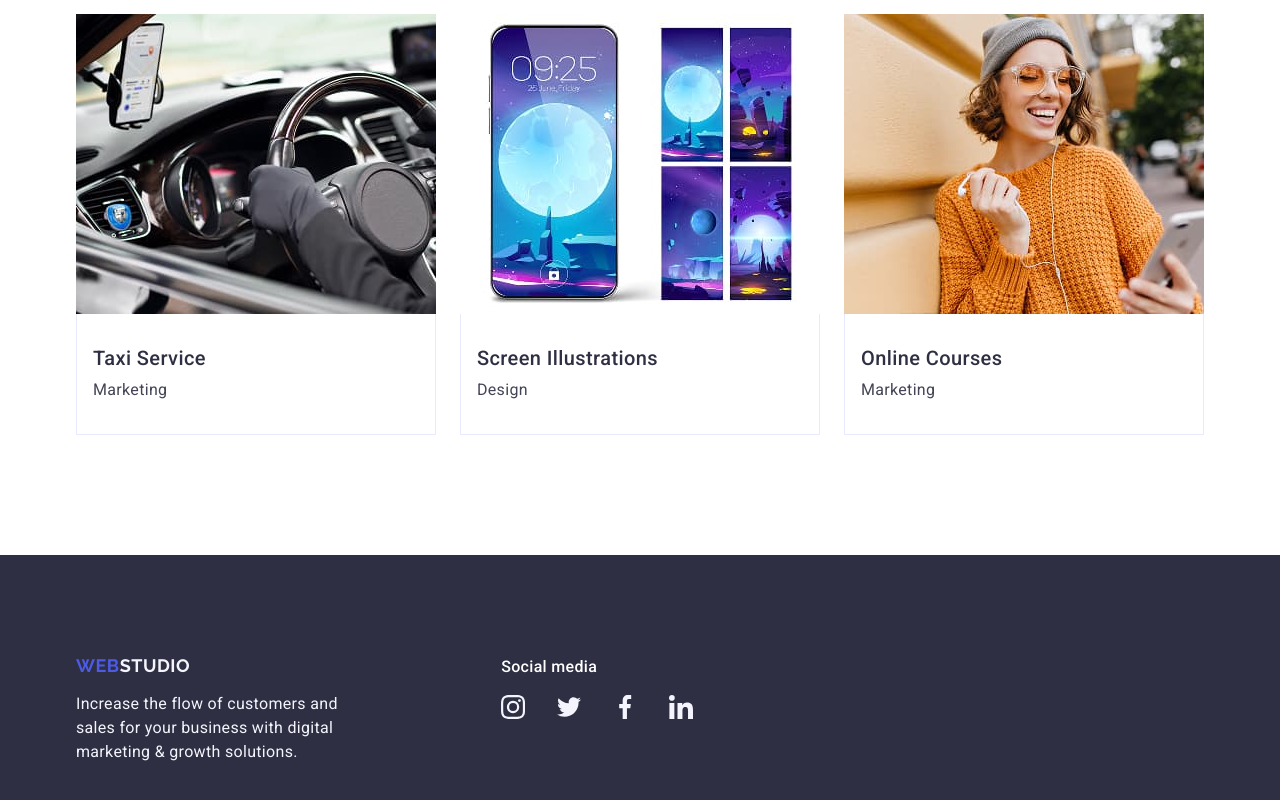
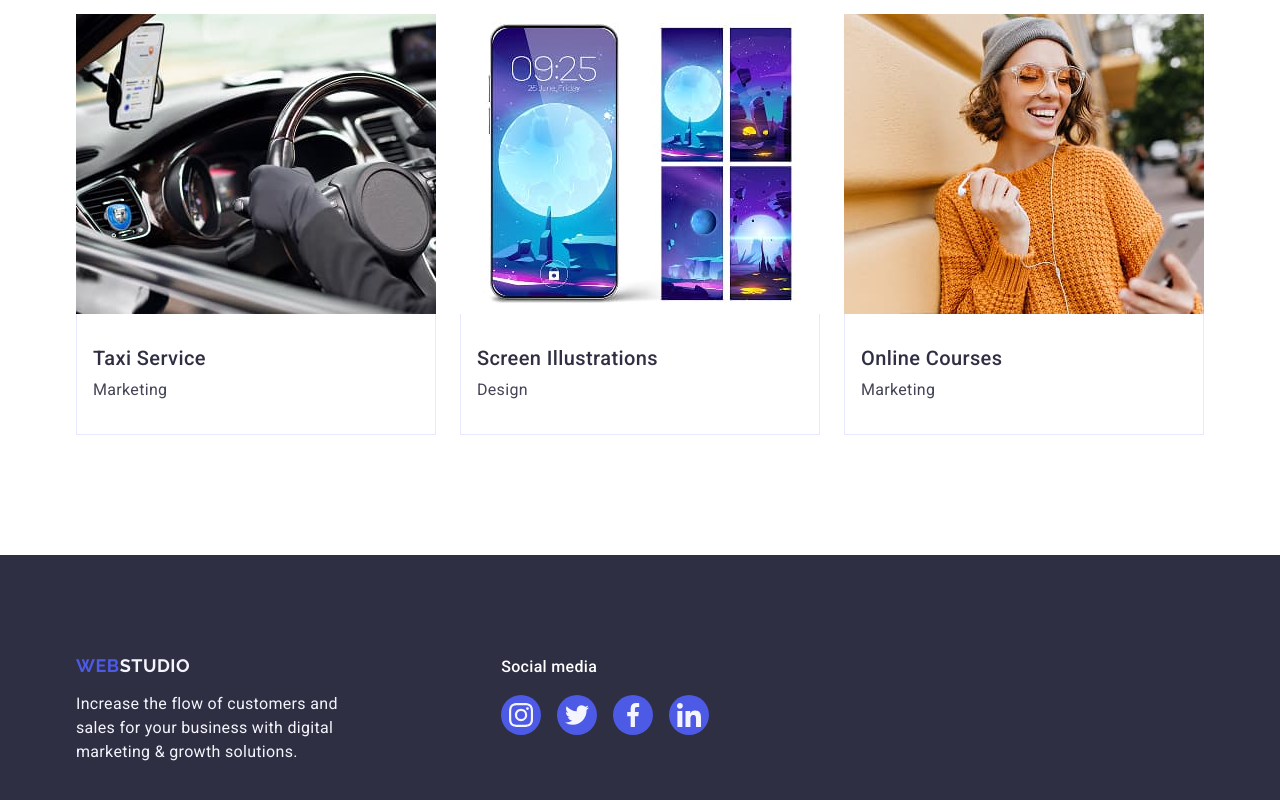
Before and after one commit to Igor-creator666/goit-markup-hw-04, a plain HTML site: page index.html in a window 1280 px wide. Shown: the part 2596-3396 px from the top of the page. Drawn offline with nearby package versions, Linux system fonts and the light colour scheme.

Commit message:
first commit

```diff
--- a/css/styles.css
+++ b/css/styles.css
@@ -305,9 +305,11 @@ fill: #f4f4fd;
 
 }
 
-.third-icons{display: flex;
+.third-icons{
+  display: flex;
   margin: 0; padding-left: 0;
   align-items: center;
+  justify-content: center;
   gap: 24px;
 }
 
--- a/index.html
+++ b/index.html
@@ -484,7 +484,7 @@
    <a
                 href="https://www.instagram.com/"
                 target="_blank"
-                class=".social-icon-footer"
+                class="social-icon-footer"
               >
                 <svg
                   width="24"
@@ -497,7 +497,7 @@
    <a
                 href="https://www.twitter.com/"
                 target="_blank"
-                class=".social-icon-footer"
+                class="social-icon-footer"
               >
                 <svg
                   width="24"
@@ -510,7 +510,7 @@
    <a
                 href="https://www.facebook.com/"
                 target="_blank"
-                class=".social-icon-footer"
+                class="social-icon-footer"
               >
                 <svg
                   width="24"
@@ -524,7 +524,7 @@
    <a
                 href="https://www.linkedin.com/"
                 target="_blank"
-                class=".social-icon-footer"
+                class="social-icon-footer"
               >
                 <svg
                   width="24"
```
